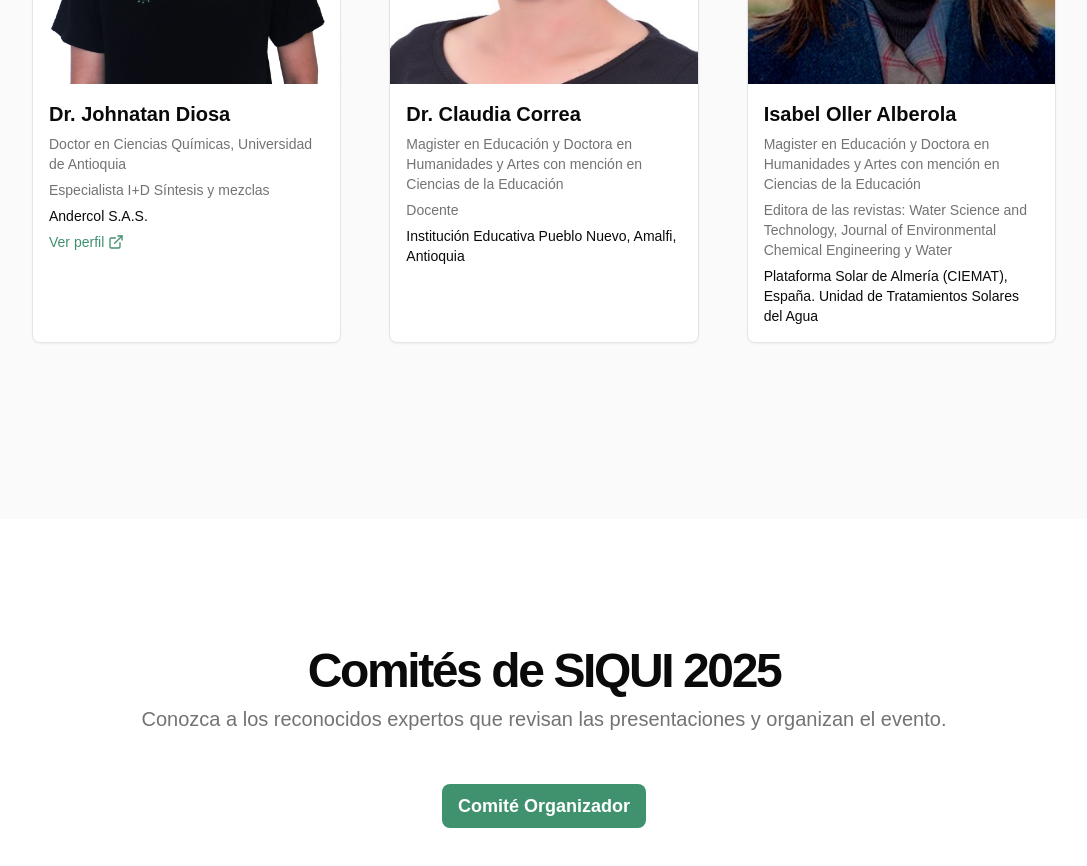
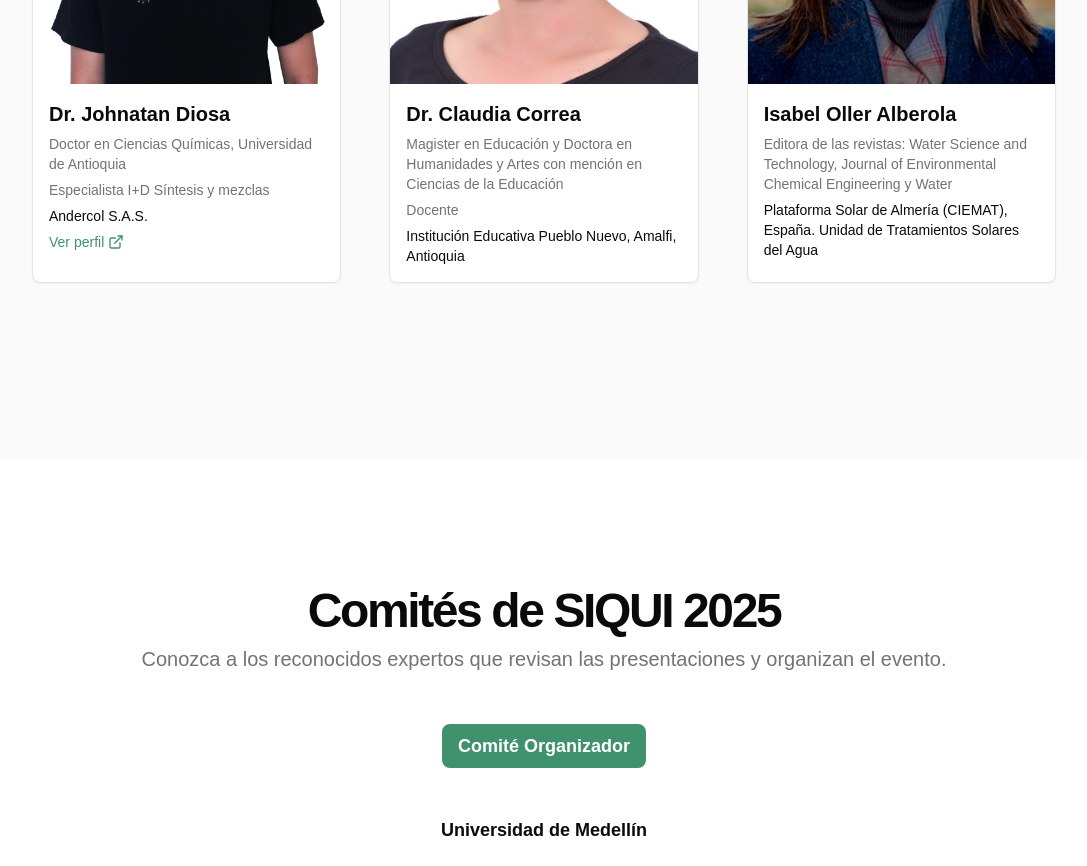
Before and after one commit to eli12gran/siqui, a Next.js app: page / in a window 1280 px wide. Shown: the part 3480-4346 px from the top of the page, without its empty margins (96-1183 px from the left). Built offline with nearby package versions, Linux system fonts and the light colour scheme.

Commit message:
fix speaker info

```diff
--- a/app/page.tsx
+++ b/app/page.tsx
@@ -294,7 +294,6 @@ export default function ScientificEventPage() {
                 },
                 {
                   name: "Isabel Oller Alberola",
-                  formacion: "Magister en Educación y Doctora en Humanidades y Artes con mención en Ciencias de la Educación",
                   role: "Editora de las revistas: Water Science and Technology, Journal of Environmental Chemical Engineering y Water",
                   institution: "Plataforma Solar de Almería (CIEMAT), España. Unidad de Tratamientos Solares del Agua",
                   image: "/isabel_oller.jpeg",
```
